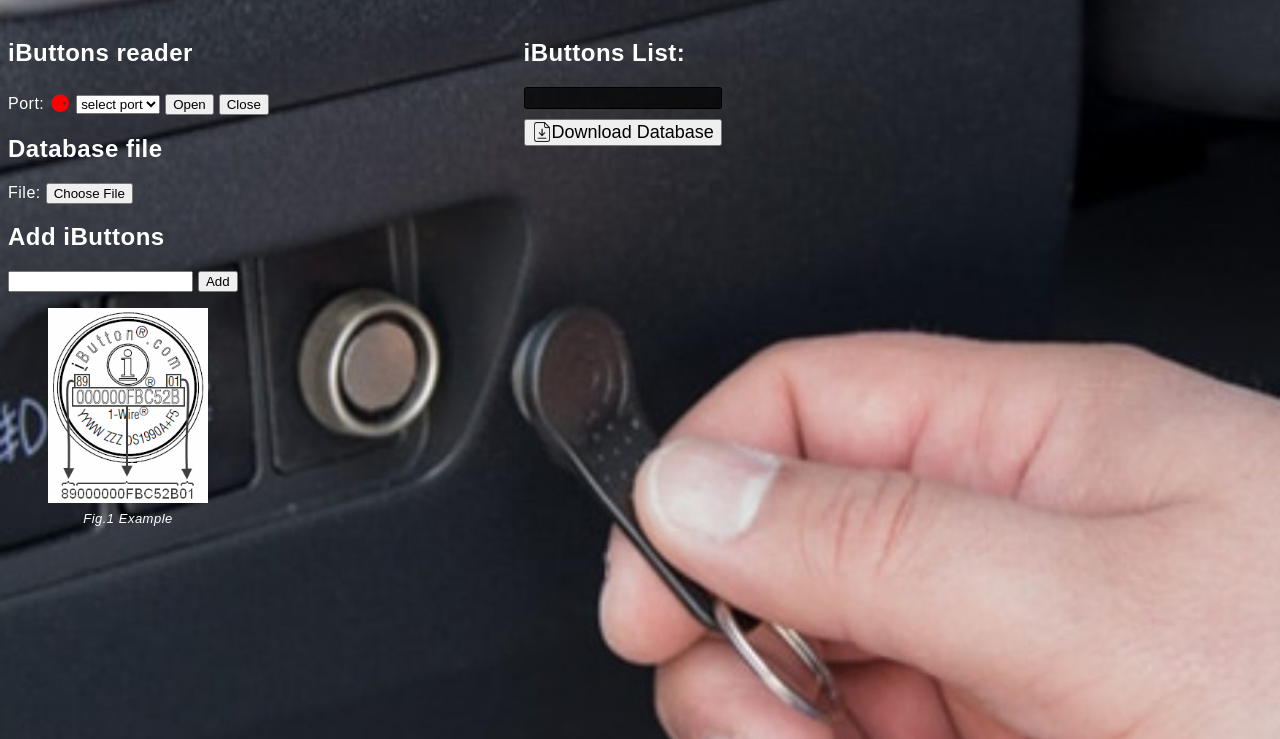
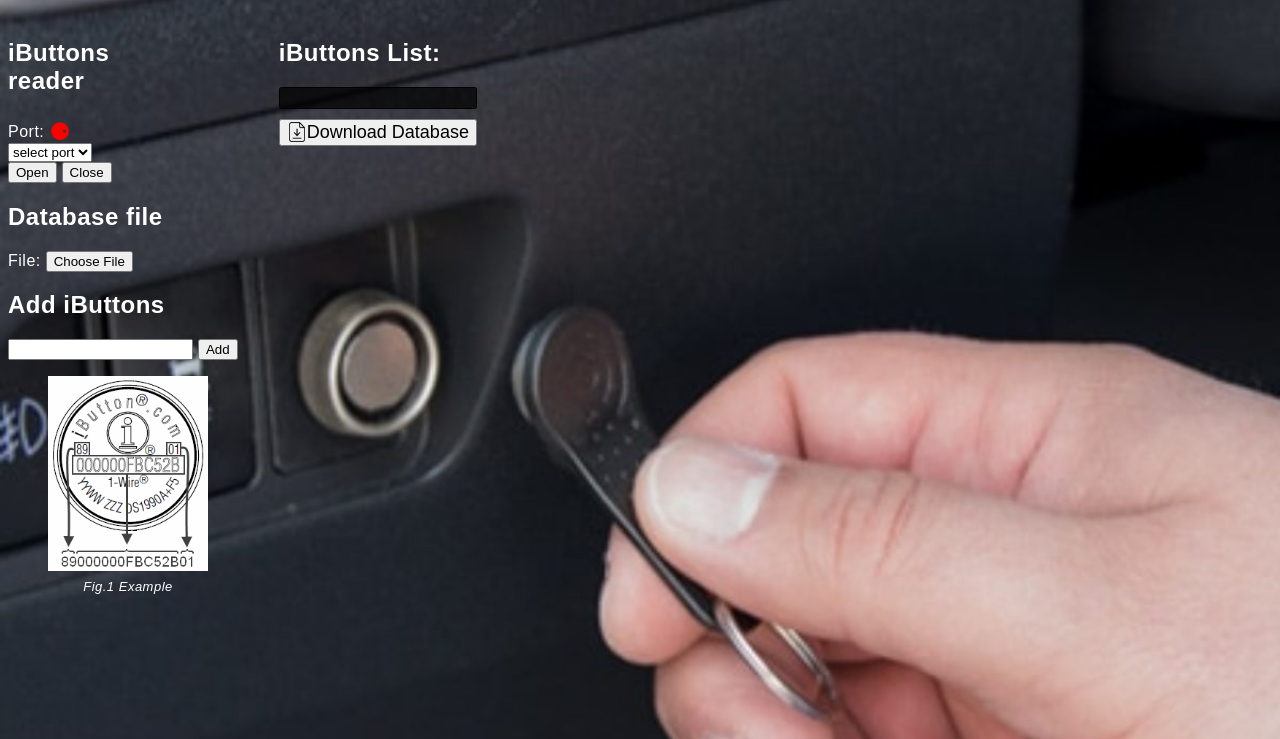
Before and after one commit to ronnyAcosta/driveriddatabasegenerator, a website with bundled scripts: page view/index.html in a window 1280 px wide. Shown: the part 61-800 px from the top of the page. Built offline with nearby package versions, Linux system fonts and the light colour scheme; no server answers.

Commit message:
Update index.html

```diff
--- a/view/index.html
+++ b/view/index.html
@@ -17,8 +17,8 @@
         <h1>DriverID Database Generator</h1>
     </header>
     <main>
-        <section class="reader">
-            <div>
+        <section class="input">
+            <div class="reader">
                 <h2>iButtons reader</h2>
                 <span>Port: </span>
                 <span id="indicator" class="indicator">&#9864;</span>
```
